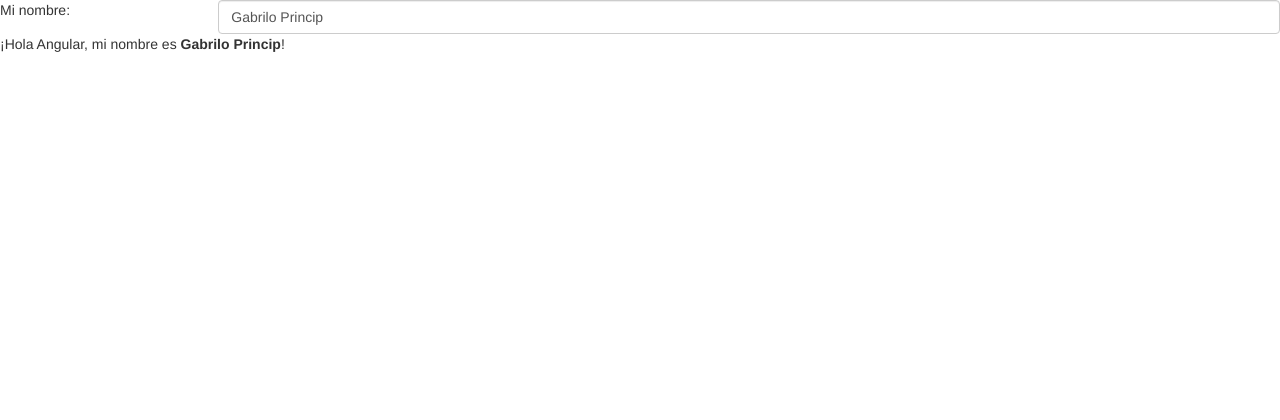
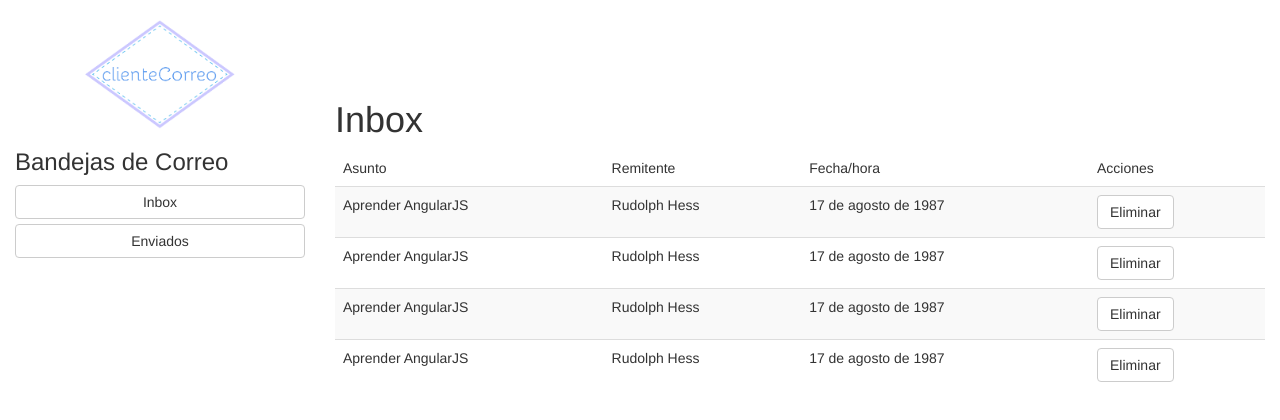
Before and after one commit to juboba/curso-ng, a website: page index.html in a window 1280 px wide. Drawn offline with nearby package versions, Linux system fonts and the light colour scheme.

Commit message:
Agrega maquetación de la aplicación.

```diff
--- a/app/main.js
+++ b/app/main.js
@@ -1,23 +1 @@
-/* Creación de un módulo (aplicación) de Angular.
- Esta aplicación se llamará `emailClient` y, de momento, no depende
- de módulos externos.
- La función `angular.module` es un setter (crea un módulo) cuando se usa
- de la forma: `angular.module(<nombre-modulo>, [dependencia1, dependencia2, ...])`
- O también un getter (obtiene una referencia a un módulo existente) cuando se usa
- sin dependencias: `angular.module(<nombre-modulo>)`:
- */
 angular.module('clienteCorreo', [])
-
-/*
- Un bloque `run` ejecuta una función justo después del 'bootstrap':
- */
-    .run(function($rootScope) {
-        $rootScope.miNombre = 'Gabrilo Princip'
-    })
-/*
- Podemos incluir múltiples bloques `run`.
- En este caso estamos 'inyectando' el 'contexto' global de la aplicación.
- El `$rootScope` funciona como el objeto `window` del navegador.
- El único cambio que estamos haciendo es dejar un valor por defecto a nuestra
- variable `miNombre`
- */
--- a/index.html
+++ b/index.html
@@ -2,26 +2,98 @@
 <html lang="en">
     <head>
         <meta charset="UTF-8"/>
-        <title>Document</title>
+        <title>Cliente de Correo</title>
         <link href="node_modules/bootstrap/dist/css/bootstrap.min.css" rel="stylesheet"/>
         <script type="text/javascript" src="node_modules/angular/angular.js"></script>
         <script type="text/javascript" src="app/main.js"></script>
+        <style>
+         .header{
+             height: 80px;
+         }
+         .wrapper {
+             background-color: red;
+         }
+         .sidebar {
+             padding-top: 20px
+         }
+         .sidebar .logo {
+             width: 150px;
+             margin: 0 auto 20px auto;
+         }
+
+         .sidebar .logo img {
+             width: 150px;
+         }
+        </style>
     </head>
     <!-- Ahora debemos decirle a `ng-app` que queremos usar `clienteCorreo` como
          módulo (definido en app/main.js): -->
     <body ng-app="clienteCorreo">
-        <div class="row">
-            <div class="col-md-2">
-                Mi nombre:
-            </div>
-            <div class="col-md-10">
-                <input ng-model="miNombre" class="form-control" type="text" value=""/>
+        <div class="container-fluid">
+            <div class="row">
+                <div class="col-sm-3 sidebar">
+                    <div class="logo">
+                        <img alt="clienteCorreo" src="assets/img/logo.png"/>
+                    </div>
+                    <h3>Bandejas de Correo</h3>
+                    <button type="button" class="btn btn-default btn-md btn-block">Inbox</button>
+                    <button type="button" class="btn btn-default btn-md btn-block">Enviados</button>
+                </div>
+                <div class="col-sm-9 container-fluid">
+                    <div class="row">
+                        <div class="col-sm-12 header">
+                        </div>
+                        <div class="col-sm-12">
+                            <h1>Inbox</h1>
+                            <table class="table table-striped table-hover">
+                                <thead>
+                                    <tr>
+                                        <td ng-bind="'Asunto'"></td>
+                                        <td ng-bind="'Remitente'"></td>
+                                        <td ng-bind="'Fecha/hora'"></td>
+                                        <td ng-bind="'Acciones'"></td>
+                                    </tr>
+                                </thead>
+                                <tbody>
+                                    <tr>
+                                        <td ng-bind="'Aprender AngularJS'"></td>
+                                        <td ng-bind="'Rudolph Hess'"></td>
+                                        <td ng-bind="'17 de agosto de 1987'"></td>
+                                        <td>
+                                            <button class="btn btn-default">Eliminar</button>
+                                        </td>
+                                    </tr>
+                                    <tr>
+                                        <td ng-bind="'Aprender AngularJS'"></td>
+                                        <td ng-bind="'Rudolph Hess'"></td>
+                                        <td ng-bind="'17 de agosto de 1987'"></td>
+                                        <td>
+                                            <button class="btn btn-default">Eliminar</button>
+                                        </td>
+                                    </tr>
+                                    <tr>
+                                        <td ng-bind="'Aprender AngularJS'"></td>
+                                        <td ng-bind="'Rudolph Hess'"></td>
+                                        <td ng-bind="'17 de agosto de 1987'"></td>
+                                        <td>
+                                            <button class="btn btn-default">Eliminar</button>
+                                        </td>
+                                    </tr>
+                                    <tr>
+                                        <td ng-bind="'Aprender AngularJS'"></td>
+                                        <td ng-bind="'Rudolph Hess'"></td>
+                                        <td ng-bind="'17 de agosto de 1987'"></td>
+                                        <td>
+                                            <button class="btn btn-default">Eliminar</button>
+                                        </td>
+                                    </tr>
+                                </tbody>
+                            </table>
+                        </div>
+                    </div>
+                </div>
             </div>
         </div>
-        <div class="row">
-            <div class="col-md-12">
-                ¡Hola Angular, mi nombre es <b>{{ miNombre }}</b>!
-            </div>
         </div>
     </body>
 </html>
```
Also changed, not shown: assets/img/logo.png (added).
